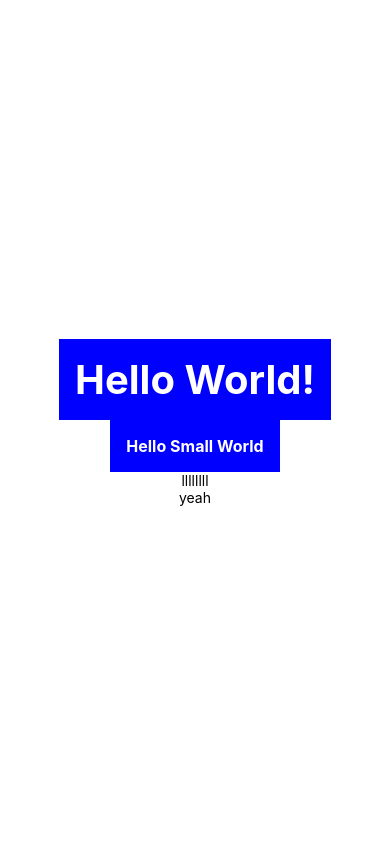
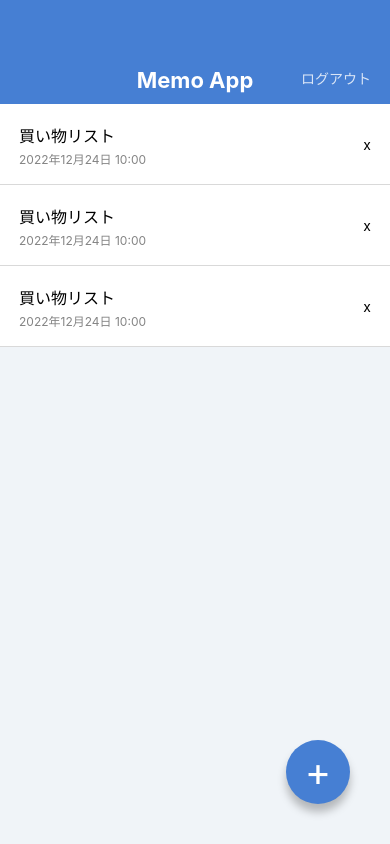
Before and after one commit to soraaaao/MemoApp2, a React Native app: screen / in a window 390 px wide. Built offline with nearby package versions, Linux system fonts and the light colour scheme.

Commit message:
Style MemoList Screen

```diff
--- a/App.jsx
+++ b/App.jsx
@@ -1,17 +1,49 @@
 import React from 'react';
-import { StatusBar } from 'expo-status-bar';
 import { StyleSheet, Text, View } from 'react-native';
-import Hello from './src/components/Hello';
 
 export default function App() {
   return (
     <View style={styles.container}>
-      <Hello isBang>World</Hello>
-      <Hello style={{ fontSize: 16 }}>Small World</Hello>
-      <Text>llllllll</Text>
-      <Text>yeah</Text>
-      {/* eslint-disable-next-line */}
-      <StatusBar style="auto" />
+      <View style={styles.appbar}>
+        <View style={styles.appbarInner}>
+          <Text style={styles.appbarTitle}>Memo App</Text>
+          <Text style={styles.appbarRight}>ログアウト</Text>
+        </View>
+      </View>
+
+      <View>
+        <View style={styles.memoListItem}>
+          <View>
+            <Text style={styles.memoListItemTitle}>買い物リスト</Text>
+            <Text style={styles.memoListItemDate}>2022年12月24日 10:00</Text>
+          </View>
+          <View>
+            <Text>x</Text>
+          </View>
+        </View>
+        <View style={styles.memoListItem}>
+          <View>
+            <Text style={styles.memoListItemTitle}>買い物リスト</Text>
+            <Text style={styles.memoListItemDate}>2022年12月24日 10:00</Text>
+          </View>
+          <View>
+            <Text>x</Text>
+          </View>
+        </View>
+        <View style={styles.memoListItem}>
+          <View>
+            <Text style={styles.memoListItemTitle}>買い物リスト</Text>
+            <Text style={styles.memoListItemDate}>2022年12月24日 10:00</Text>
+          </View>
+          <View>
+            <Text>x</Text>
+          </View>
+        </View>
+      </View>
+
+      <View style={styles.circleBottom}>
+        <Text style={styles.circleBottomLabel}>+</Text>
+      </View>
     </View>
   );
 }
@@ -19,8 +51,68 @@
 const styles = StyleSheet.create({
   container: {
     flex: 1,
-    backgroundColor: '#fff',
+    backgroundColor: '#F0F4F8',
+  },
+  appbar: {
+    width: '100%',
+    height: 104,
+    backgroundColor: '#467FD3',
+    justifyContent: 'flex-end',
+  },
+  appbarInner: {
     alignItems: 'center',
+  },
+  appbarRight: {
+    position: 'absolute',
+    right: 19,
+    bottom: 16,
+    color: 'rgba(255, 255, 255, 0.8)',
+  },
+  appbarTitle: {
+    marginBottom: 8,
+    fontSize: 22,
+    lineHeight: 32,
+    color: '#ffffff',
+    fontWeight: 'bold',
+  },
+  memoListItem: {
+    backgroundColor: '#ffffff',
+    flexDirection: 'row',
+    justifyContent: 'space-between',
+    paddingVertical: 16,
+    paddingHorizontal: 19,
+    alignItems: 'center',
+    borderBottomWidth: 1,
+    borderColor: 'rgba(0, 0, 0, 0.15)',
+  },
+  memoListItemTitle: {
+    fontSize: 16,
+    lineHeight: 32,
+  },
+  memoListItemDate: {
+    fontSize: 12,
+    lineHeight: 16,
+    color: '#848484',
+  },
+  circleBottom: {
+    backgroundColor: '#467FD3',
+    width: 64,
+    height: 64,
+    borderRadius: 32,
     justifyContent: 'center',
+    alignItems: 'center',
+    position: 'absolute',
+    right: 40,
+    bottom: 40,
+    shadowColor: '#000000',
+    shadowOffset: { width: 0, height: 8 },
+    shadowOpacity: 0.25,
+    shadowRadius: 8,
+    elevation: 8,
+  },
+  circleBottomLabel: {
+    color: '#ffffff',
+    fontSize: 40,
+    lineHeight: 40,
   },
 });
```
